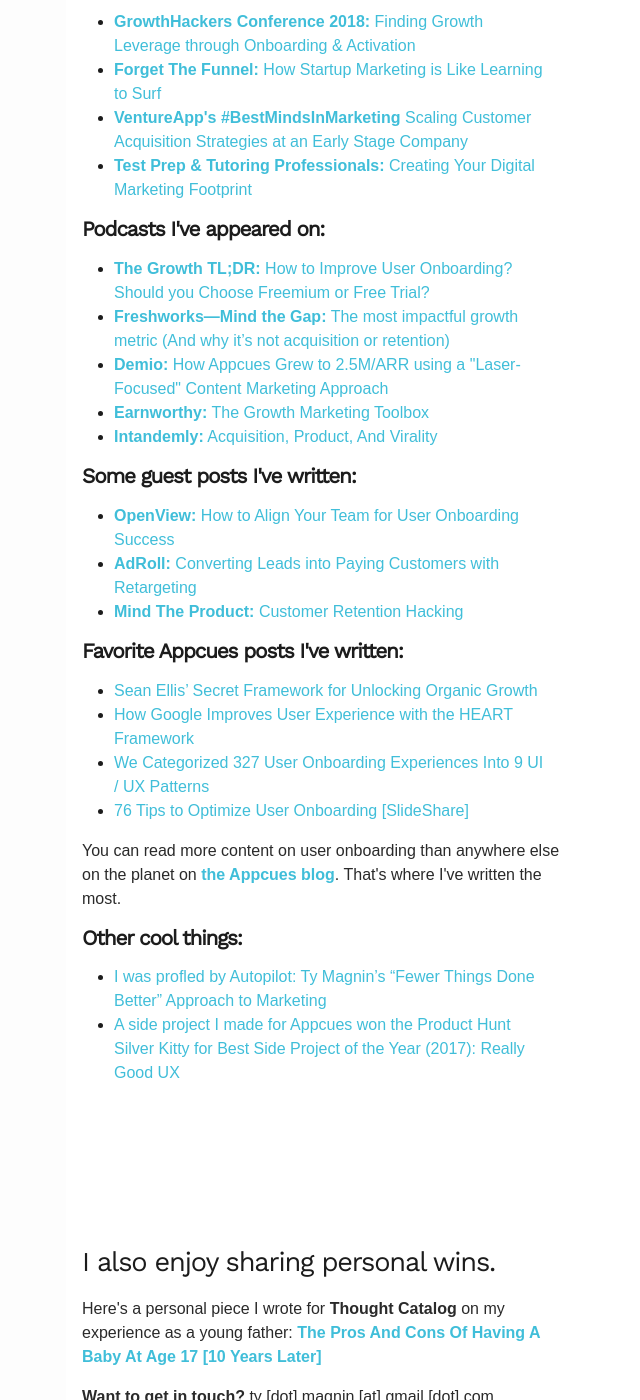
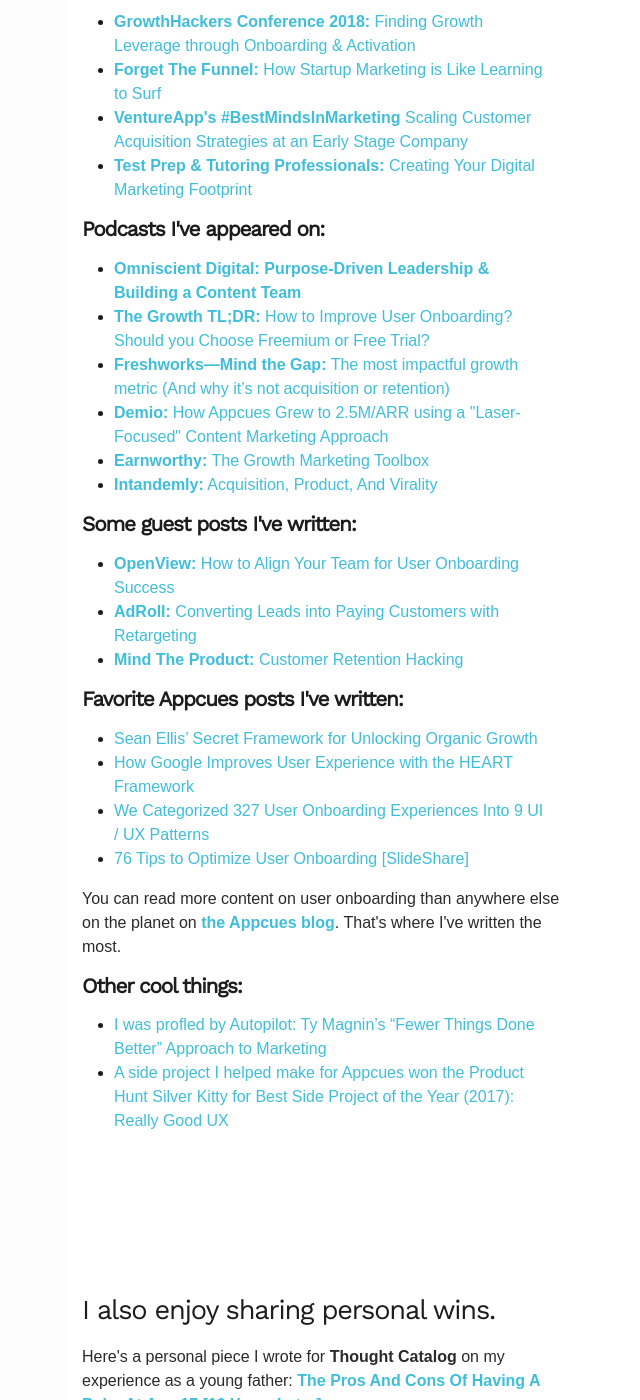
Before and after one commit to TyMagnin/tymagnin.github.io, a Jekyll site: the page built from index.html, in a window 1280 px wide and 1400 px high, scrolled down 868 px. Shown: the whole window, without its empty margins (190-830 px from the left). Built offline with Jekyll 4.4.1, drawn with Linux system fonts in a browser that asks for light colours; comment, search, counter and statistics services are not loaded.

Commit message:
adding Omniscient Digital podcast link

```diff
--- a/index.html
+++ b/index.html
@@ -33,14 +33,7 @@ layout: default
 			<!--End mc_embed_signup-->
 	</div>
 
-<!--testimonials to come
-	<hr>
-	<div class="section">
-		<h2>Sometimes I ask people to say nice things about me.</h2>
-		<h3>Sujan Patel, Benji, Noah</h3>
-	</div>
-
--->
+<!--testimonials to come-->
 
 	<hr>
 	<div class="section">
@@ -55,6 +48,7 @@ layout: default
 
 	    <h3><strong>Podcasts I've appeared on:</strong></h3>
 	    <ul>
+		<li><a href="https://beomniscient.com/blog/ty-magnin-uipath/"><strong>Omniscient Digital: Purpose-Driven Leadership & Building a Content Team</strong></a></li>
 		<li><a href="https://www.kieranflanagan.io/podcast/how-to-improve-user-onboarding-should-you-choose-freemium-or-free-trial/"><strong>The Growth TL;DR:</strong> How to Improve User Onboarding? Should you Choose Freemium or Free Trial?</a></li>
 		<li><a href="https://www.freshworks.com/live-chat-software/mind-the-gap/impactful-growth-metric-ty-magnin/"><strong>Freshworks—Mind the Gap:</strong> The most impactful growth metric (And why it’s not acquisition or retention)</a></li>
 		<li><a href="https://itunes.apple.com/us/podcast/saas-breakthrough/id1343815847?mt=2"><strong>Demio:</strong> How Appcues Grew to 2.5M/ARR using a "Laser-Focused" Content Marketing Approach</a></li>
@@ -78,7 +72,7 @@ layout: default
 	<h3><strong>Other cool things:</strong></h3>
     	<ul>
     		<li><a href="http://blog.autopilothq.com/ty-magnin/">I was profled by Autopilot: Ty Magnin’s “Fewer Things Done Better” Approach to Marketing</a></li>
-		<li><a href="https://www.producthunt.com/posts/really-good-ux">A side project I made for Appcues won the Product Hunt Silver Kitty for Best Side Project of the Year (2017): Really Good UX</a></li>
+		<li><a href="https://www.producthunt.com/posts/really-good-ux">A side project I helped make for Appcues won the Product Hunt Silver Kitty for Best Side Project of the Year (2017): Really Good UX</a></li>
     	</ul>
 	</div>
 	<div class="section">
```
